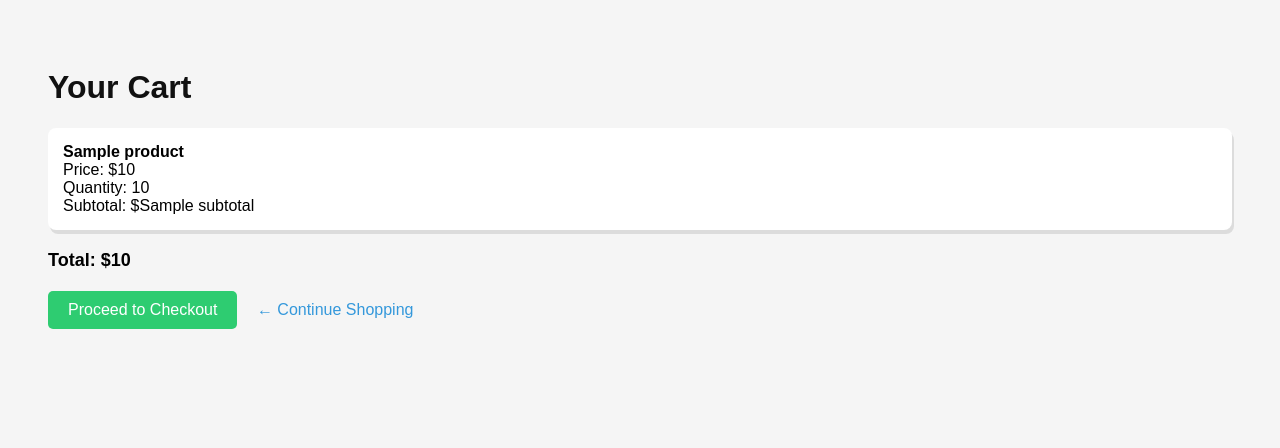
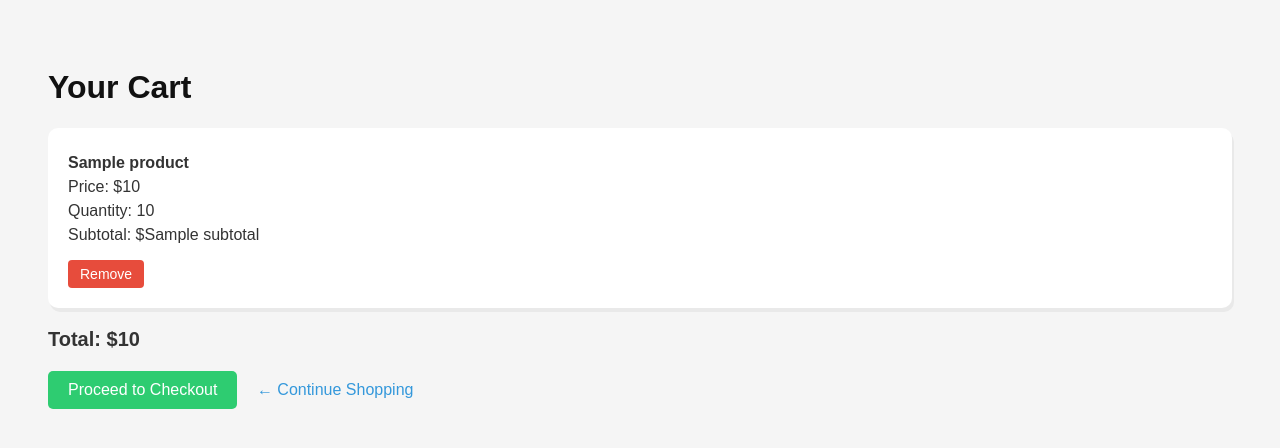
Before and after one commit to kiryushas/sk8-shop, a Django app: template shop/templates/shop/cart.html in a window 1280 px wide. Shown: the top 448 px of the page. Run offline with Django 4.2, Linux system fonts and the light colour scheme; the template is opened without the code that fills it: most values are stand-ins (such as "Sample title", 1, 10 or a date in 2020).

Commit message:
feat: кнопка удаления из корзины

```diff
--- a/shop/templates/shop/cart.html
+++ b/shop/templates/shop/cart.html
@@ -7,22 +7,44 @@
             font-family: Arial, sans-serif;
             background: #f5f5f5;
             padding: 40px;
+            color: #333;
         }
 
         h1 {
             color: #111;
+            font-size: 32px;
         }
 
         .cart-item {
             background: #fff;
-            padding: 15px;
-            margin-bottom: 15px;
-            border-radius: 8px;
-            box-shadow: 2px 4px rgba(0, 0, 0, 0.1);
+            padding: 20px;
+            margin-bottom: 20px;
+            border-radius: 10px;
+            box-shadow: 2px 4px rgba(0, 0, 0, 0.05);
+        }
+
+        .cart-item p {
+            margin: 6px 0;
+        }
+
+        .remove-btn {
+            display: inline-block;
+            margin-top: 10px;
+            padding: 6px 12px;
+            background: #e74c3c;
+            color: #fff;
+            border: none;
+            text-decoration: none;
+            border-radius: 4px;
+            font-size: 14px;
+        }
+
+        .remove-btn:hover {
+            background: #c0392b;
         }
 
         .total {
-            font-size: 18px;
+            font-size: 20px;
             font-weight: bold;
             margin-top: 20px;
         }
@@ -35,6 +57,7 @@
             color: white;
             text-decoration: none;
             border-radius: 5px;
+            font-size: 16px;
         }
 
         .checkout:hover {
@@ -45,6 +68,7 @@
             margin-left: 15px;
             color: #3498db;
             text-decoration: none;
+            font-size: 16px;
         }
 
         .back:hover {
@@ -57,12 +81,13 @@
 
     {% if cart %}
         {% for item in cart %}
-        <div class="cart-item">
-            <strong>{{ item.product.name }}</strong><br>
-            Price: ${{ item.product.price }}<br>
-            Quantity: {{ item.quantity }}<br>
-            Subtotal: ${{ item.subtotal }}
-        </div>
+            <div class="cart-item">
+                <p><strong>{{ item.product.name }}</strong></p>
+                <p>Price: ${{ item.product.price }}</p>
+                <p>Quantity: {{ item.quantity }}</p>
+                <p>Subtotal: ${{ item.subtotal }}</p>
+                <a href="{% url 'remove_from_cart' item.product.id %}" class="remove-btn">Remove</a>
+            </div>
         {% endfor %}
         <div class="total">Total: ${{ total }}</div>
         <a class="checkout" href="#">Proceed to Checkout</a>
```
